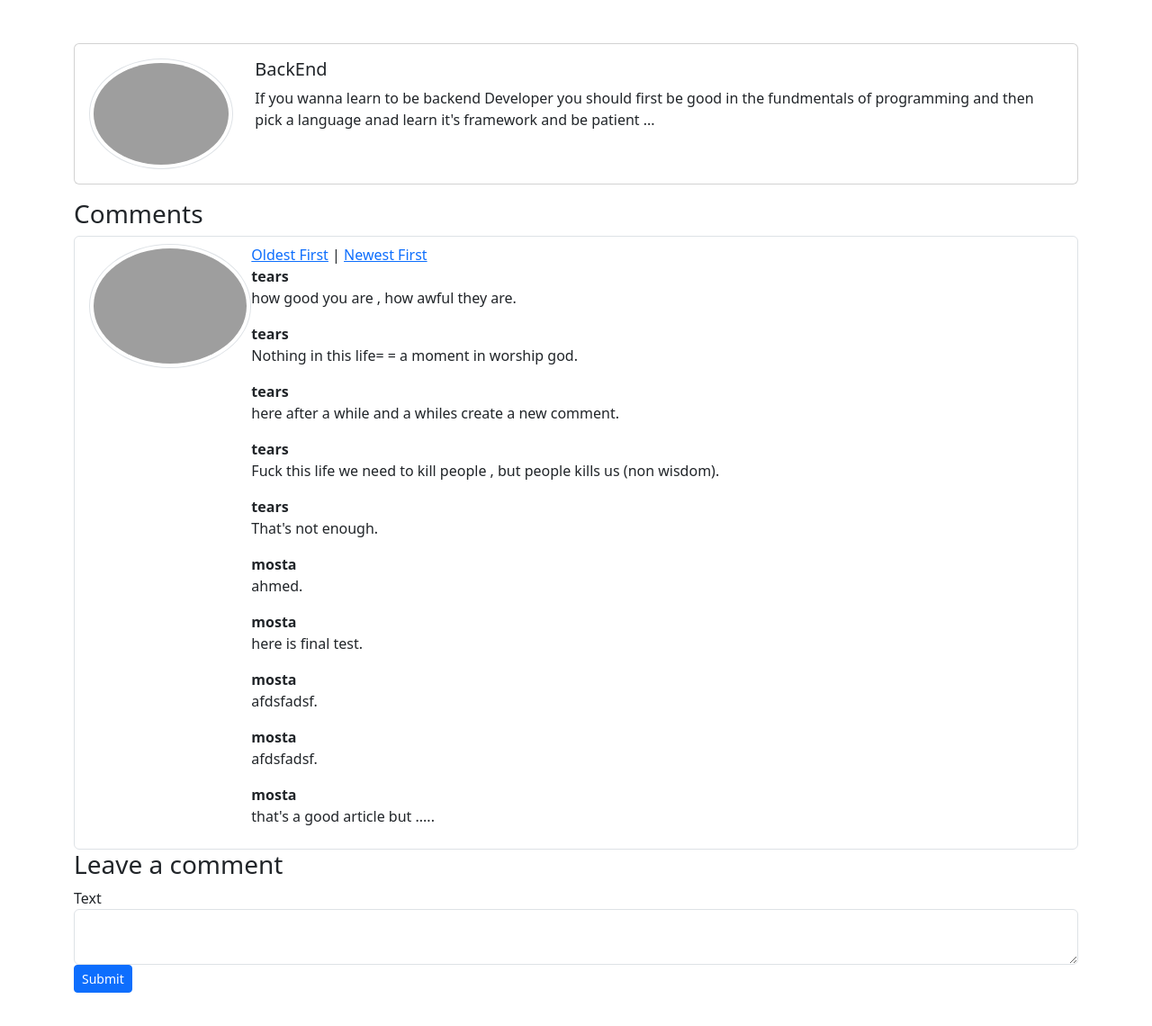
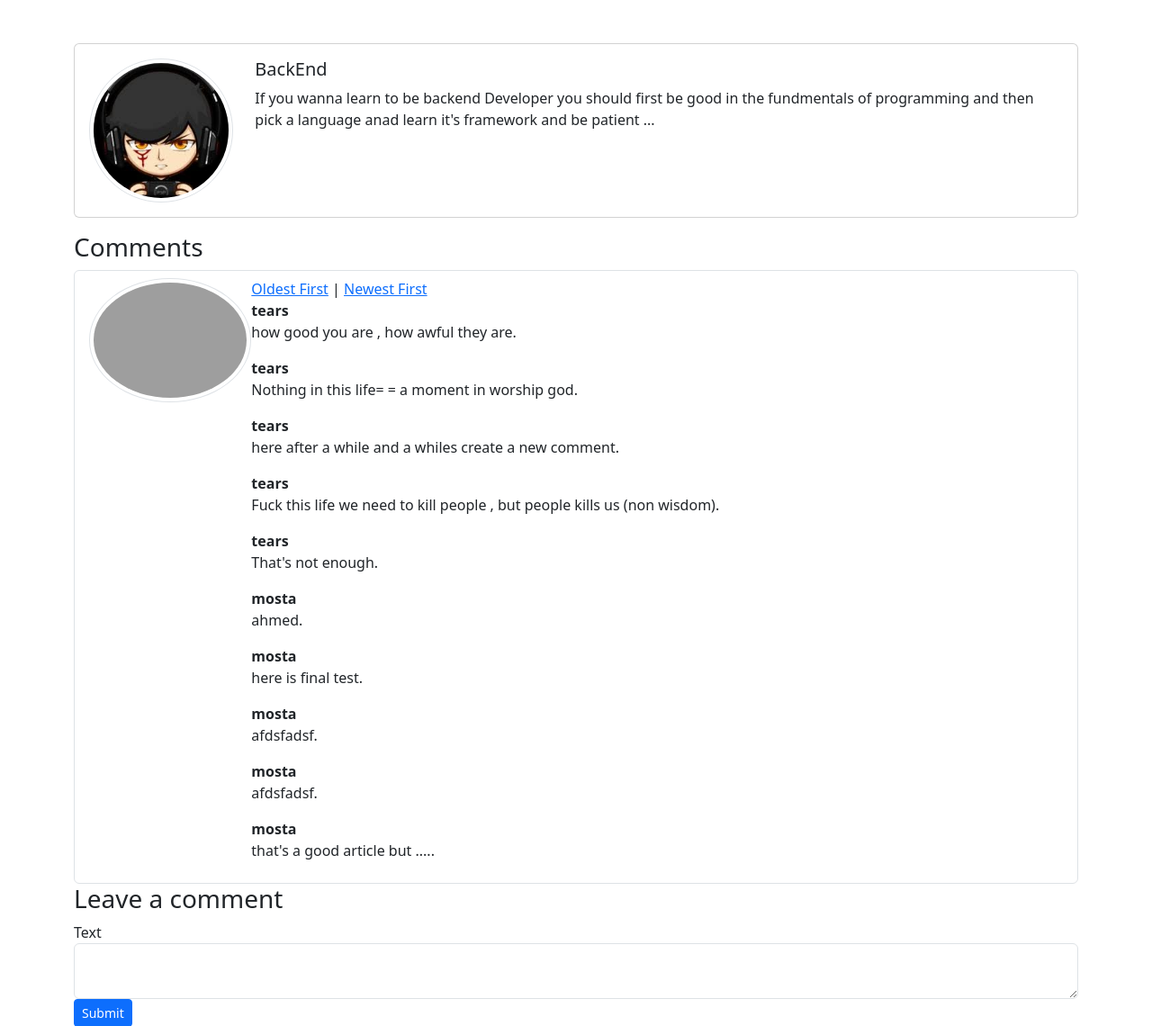
Before and after one commit to MustafaAhmed-star/Dj-Tasks, a Django app: page /posts/1 in a window 1280 px wide. Shown: the top 1140 px of the page at 90% size. Before the commit the page ends 1103 px from the top, so only its background shows below. Run offline with Django 4.2, Linux system fonts and the light colour scheme; data comes from the database, SQL or seed files in the repository; both versions use the stored data as it was after the commit; grey boxes are pictures that could not be loaded.

Commit message:
add: missing image

```diff
--- a/templates/post_details.html
+++ b/templates/post_details.html
@@ -14,7 +14,7 @@
         <div class="card-body">
           <div class="row">
             <div class="col-sm-2 align-self-center">
-              <img src="user-placeholder.png" alt="User avatar" class="rounded-circle img-thumbnail">
+              <img src="{{post.image.url}}" alt="User avatar" class="rounded-circle img-thumbnail">
             </div>
             <div class="col-sm-10">
               <h5 class="card-title">{{post.title}}</h5>
@@ -28,14 +28,16 @@
       <h3>Comments</h3>
       <div class="list-group">
         <div class="list-group-item d-flex">
+
           <div class="col-2 pl-0">
             <img src="user-placeholder.png" alt="User avatar" class="rounded-circle img-thumbnail">
           </div>
+
           <div class="col-10">
             <a href="?order=oldest">Oldest First</a> |
             <a href="?order=newest">Newest First</a>
+
           {% for comment in comments  %}
-
 
             <div class="d-flex justify-content-between align-items-center">
               <span><b>{{comment.user}}</b></span>
```
Also changed, not shown: db.sqlite3, media/post/images.jpg (added).
